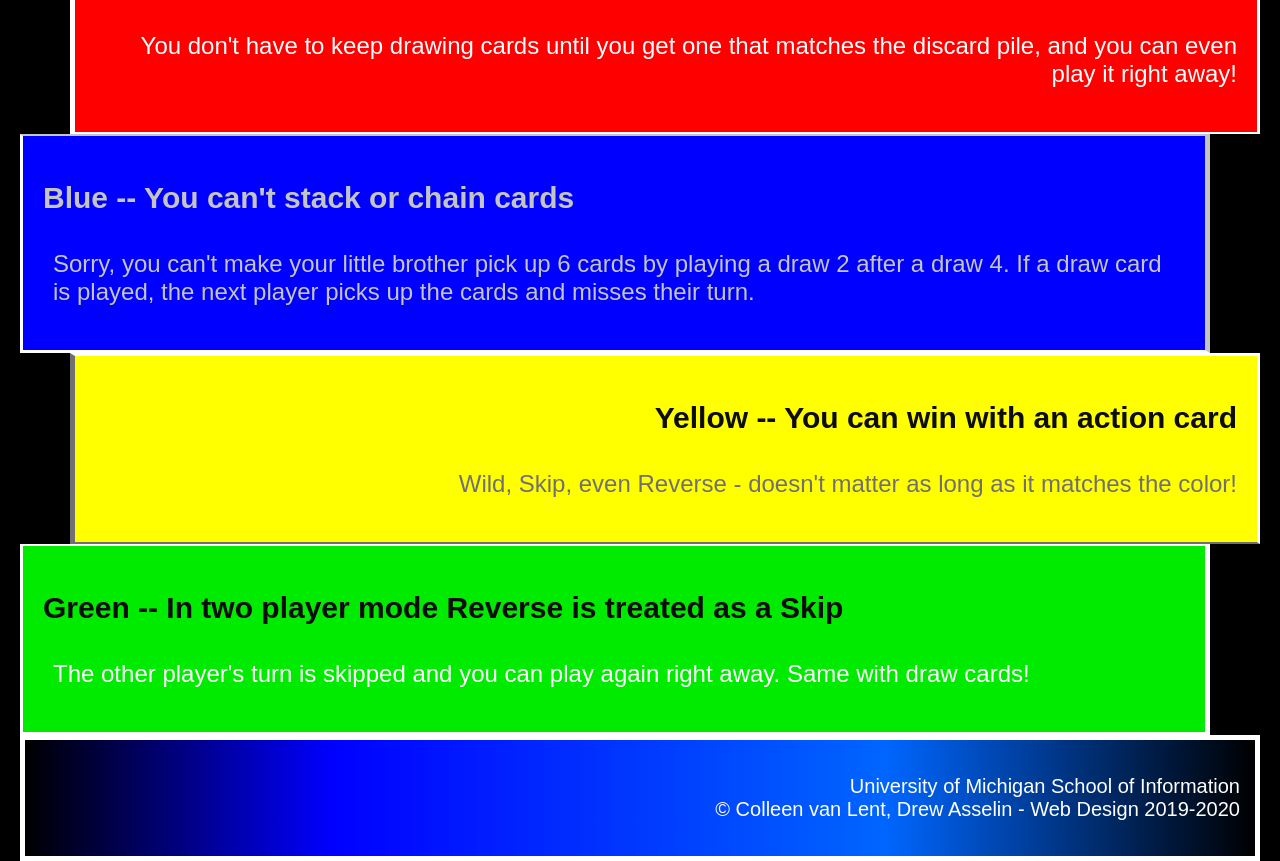
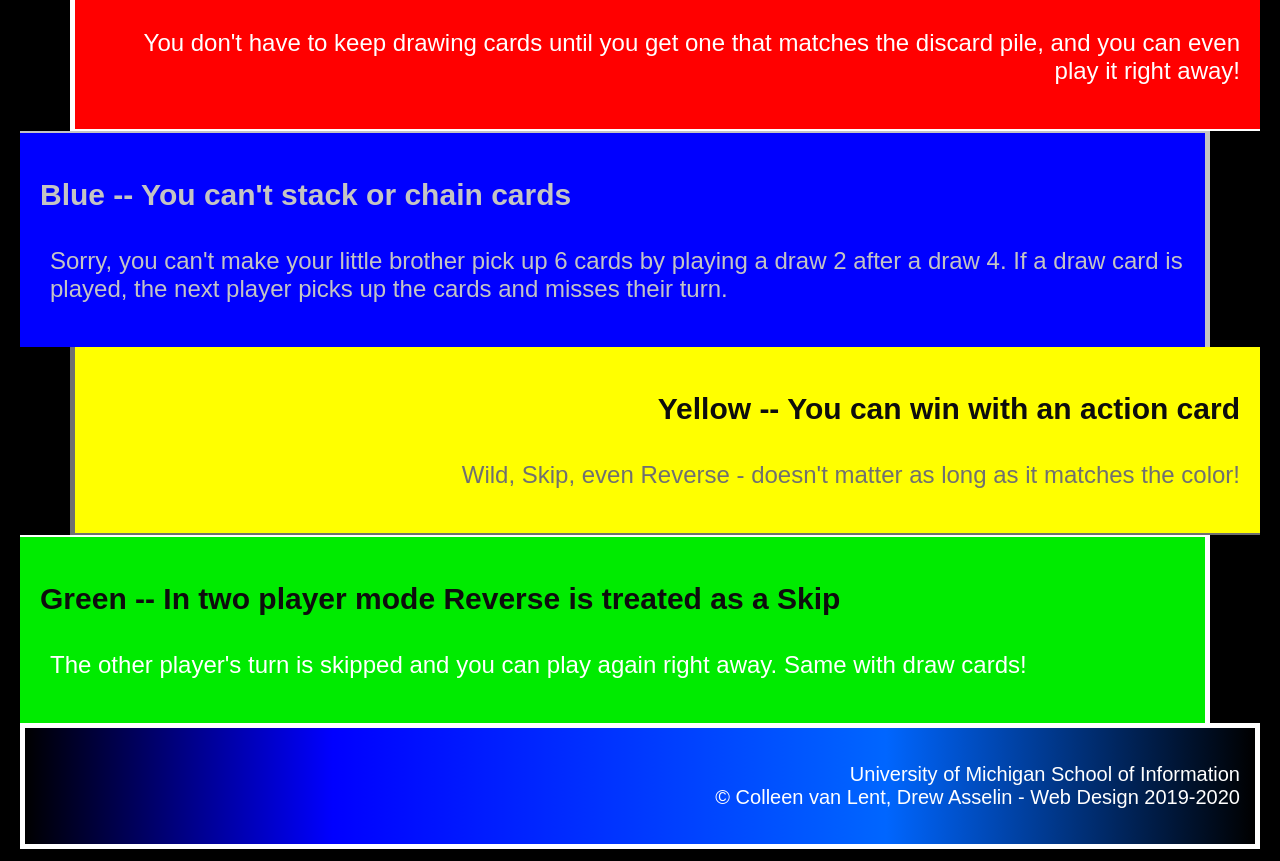
Before and after one commit to siyu-ding/hw2-2024, a plain HTML site: page index.html in a window 1280 px wide. Shown: the part 703-1564 px from the top of the page. Drawn offline with Linux system fonts and the light colour scheme.

Commit message:
Add files via upload

```diff
--- a/css/style.css
+++ b/css/style.css
@@ -1,7 +1,7 @@
 body {
     font-family: Arial, Verdana, sans-serif;
-    background-color: black;
-    color: white;
+    background-color: #000000;
+    color: #FFFFFF;
     margin: 20px 20px 0 20px;
 }
 
@@ -46,6 +46,8 @@ div {
     margin-left: 50px;
     border-bottom: 2px solid;
     border-left: 5px solid;
+    border-top: 0;
+    border-right: 0;
 }
 
 .blue {
@@ -54,6 +56,8 @@ div {
     margin-right: 50px;
     border-right: 5px solid;
     border-top: 2px solid;
+    border-bottom: 0;
+    border-left: 0;
     color: #C4C4C4;
 }
 
@@ -67,6 +71,8 @@ div {
     margin-left: 50px;
     border-bottom: 2px solid;
     border-left: 5px solid;
+    border-top: 0;
+    border-right: 0;
     color: #707070;
 }
 
@@ -76,6 +82,8 @@ div {
     margin-right: 50px;
     border-right: 5px solid;
     border-top: 2px solid;
+    border-bottom: 0;
+    border-left: 0;
 }
 
 footer {
```
